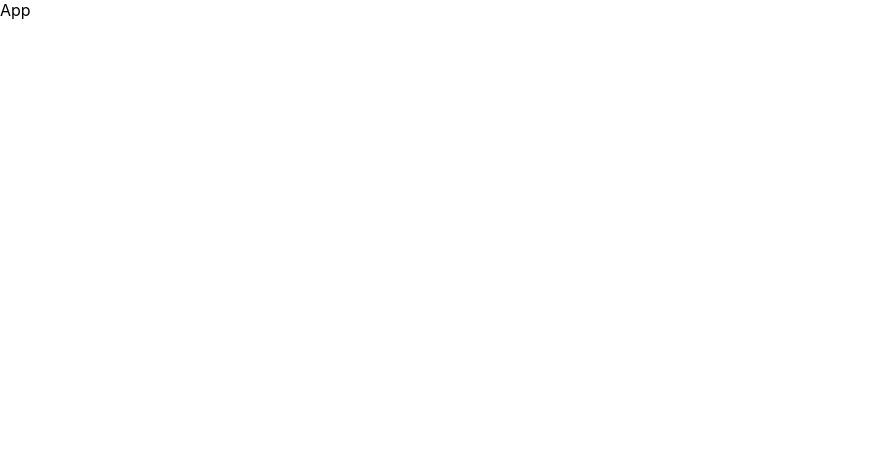
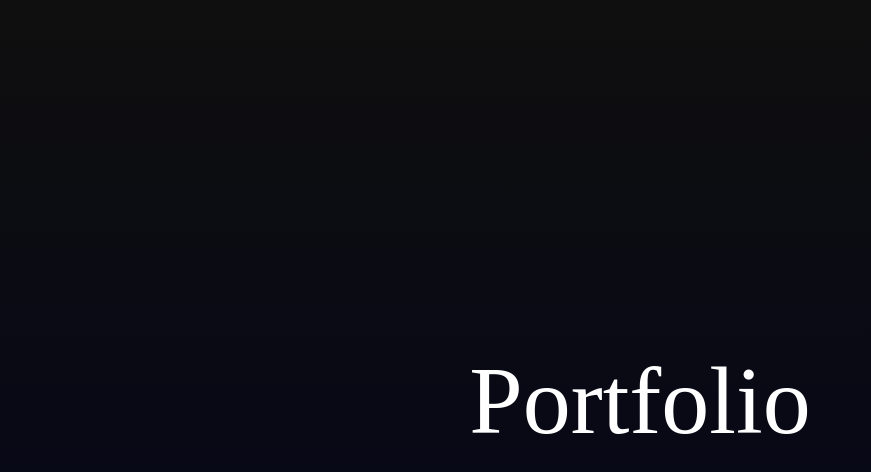
Before and after one commit to rayhook/portfolio, a React (Create React App) app in the folder client/: page / in a window 1280 px wide. Shown: the top 472 px of the page, without its empty margins (0-871 px from the left). Built offline with nearby package versions, Linux system fonts and the light colour scheme.

Commit message:
Add placeholder design for main page

```diff
--- /dev/null
+++ b/client/src/App.css
@@ -0,0 +1,12 @@
+.container {
+  min-height: 100vh;
+  background-image: linear-gradient(#0f0f0f, #02041a);
+  display: flex;
+  justify-content: center;
+  align-items: center;
+}
+
+.title {
+  font-size: 6rem;
+  color: white;
+}
--- a/client/src/App.js
+++ b/client/src/App.js
@@ -1,7 +1,12 @@
 import React from "react";
+import "./App.css";
 
 function App() {
-  return <div>App</div>;
+  return (
+    <div className="container">
+      <div className="title">Portfolio</div>
+    </div>
+  );
 }
 
 export default App;
--- a/client/src/index.css
+++ b/client/src/index.css
@@ -1,13 +1,4 @@
-body {
+* {
   margin: 0;
-  font-family: -apple-system, BlinkMacSystemFont, 'Segoe UI', 'Roboto', 'Oxygen',
-    'Ubuntu', 'Cantarell', 'Fira Sans', 'Droid Sans', 'Helvetica Neue',
-    sans-serif;
-  -webkit-font-smoothing: antialiased;
-  -moz-osx-font-smoothing: grayscale;
+  padding: 0;
 }
-
-code {
-  font-family: source-code-pro, Menlo, Monaco, Consolas, 'Courier New',
-    monospace;
-}
```
